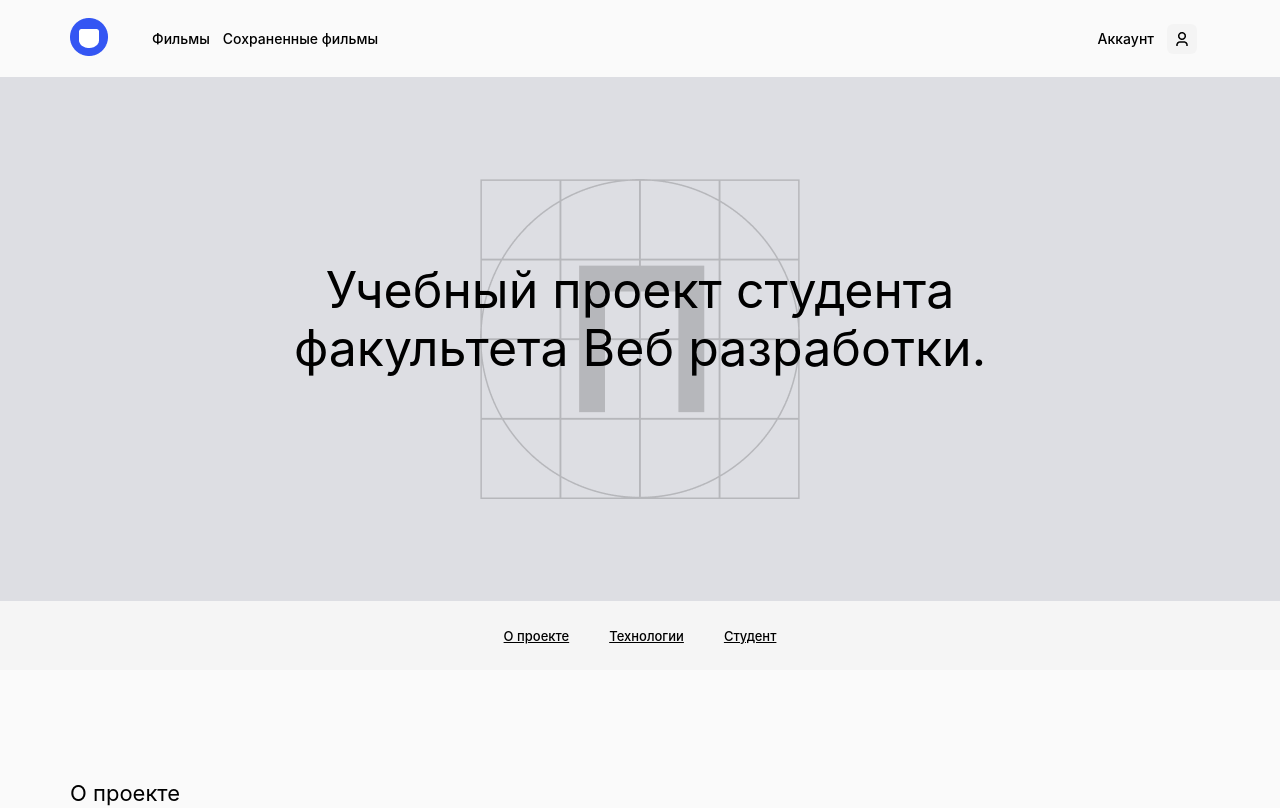
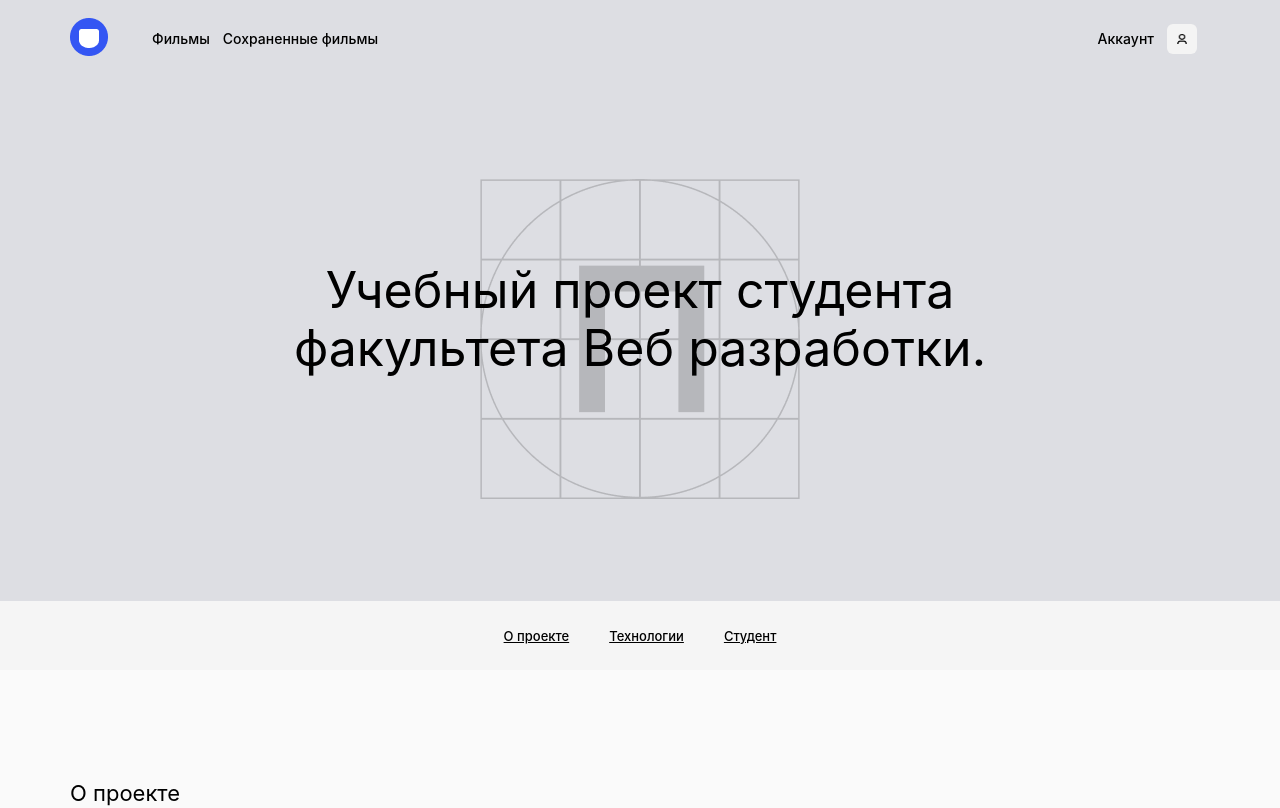
Before and after one commit to FreeStailer/movies-explorer-frontend, a React (Create React App) app: page / in a window 1280 px wide. Shown: the top 808 px of the page. Built offline with nearby package versions, Linux system fonts and the light colour scheme.

Commit message:
Before Review2 level-2

```diff
--- a/src/components/AboutMe/AboutMe.js
+++ b/src/components/AboutMe/AboutMe.js
@@ -18,19 +18,12 @@ function AboutMe() {
             В настоящее время работаю в ООО "РН-Карт" в отделе обеспечения
             процессинга (обеспечение бесперебойности обслуживания топливных карт).
             Так же дополнительно тестирую приложение (QA) по оплате топлива.
-            Очень много приходится с работой сайтов, но сделать ранее ничего
-            не мог, а Практикум помог сделать невероятное.
+            Очень много приходится сталкиваться с работой сайтов, но сделать ранее
+            ничего не мог, а Практикум помог сделать невероятное.
           </p>
           <div className="about-me__social">
-            <a
-              href="https://www.facebook.com/aleksey.suslin/"
-              className="about-me__link"
-            >
-              Facebook
-            </a>
-            <a href="https://github.com/freestailer" className="about-me__link">
-              Github
-            </a>
+            <a href="https://www.facebook.com/aleksey.suslin/" className="about-me__link" target="blank">Facebook</a>
+            <a href="https://github.com/freestailer" className="about-me__link" target="blank">Github</a>
           </div>
         </div>
         <img className="about-me__avatar" src={myPhoto} alt="аватар"></img>
--- /dev/null
+++ b/src/components/Headauth/Headauth.js
@@ -0,0 +1,13 @@
+import React from "react";
+import { Link } from "react-router-dom";
+
+function Headauth() {
+    return(
+            <div className="header__container_auth">
+                <Link to="/signup" className="header__signup">Регистрация</Link>
+                <button className="header__button">Войти</button>
+            </div>
+    )
+}
+
+export default Headauth;
--- a/src/components/Header/Header.css
+++ b/src/components/Header/Header.css
@@ -18,6 +18,7 @@
   justify-content: space-between;
   /* overflow: hidden; */
 }
+
 .header_white {
   background-color: #fafafa;
 }
@@ -26,7 +27,7 @@
   background-size: contain;
   min-height: 38px;
 }
-  .header__container {
+.header__container_auth {
   display: flex;
   flex-direction: row;
   font-style: normal;
@@ -36,6 +37,26 @@
   font-size: 12px;
   line-height: 16px;
 }
+
+.header__container_auth_hidden {
+  display: none;
+}
+
+.header__container_movies {
+  display: flex;
+  flex-direction: row;
+  font-style: normal;
+  justify-content: center;
+  align-content: center;
+  font-weight: 500;
+  font-size: 12px;
+  line-height: 16px;
+}
+
+.header__container_movies_hidden{
+  display: none;
+}
+
 .header__signup {
   margin-right: 30px;
   text-decoration: none;
@@ -73,8 +94,8 @@
 }
 
 .header__icon {
-    width: 12px;
-    height: 14px;
+  width: 10px;
+  height: 10px;
   align-self: center;
 }
 
@@ -86,6 +107,9 @@
   text-decoration: none;
   color: black;
   align-self: center;
+}
+.header__account_bold {
+  font-weight: bold;
 }
 
 .header__account:hover {
@@ -206,9 +230,11 @@
     padding: 18px 30px;
   }
 
-    .header__container {
+
+  .header__container_movies {
     visibility: hidden;
   }
+
 
   .header__hamburger-menu {
     visibility: visible;
@@ -225,10 +251,16 @@
   .header__signup {
     margin-right: 14px;
   }
-    .header__container {
+  .header__container_auth {
     font-size: 10px;
     line-height: 16px;
   }
+
+  .header__container_movies {
+    font-size: 10px;
+    line-height: 16px;
+  }
+
   .header__button {
     width: 54px;
     height: 26px;
@@ -236,7 +268,6 @@
   .header__signup {
     margin-right: 14px;
   }
-
   .menu__box {
     width: 100%;
     padding: 144px 10px 48px;
--- a/src/components/Header/Header.js
+++ b/src/components/Header/Header.js
@@ -1,80 +1,26 @@
 import React from "react";
-// eslint-disable-next-line
-import { Link } from "react-router-dom";
+import { Link, useLocation } from "react-router-dom";
 import "./Header.css";
 import logo from "../../images/logo.png";
-// eslint-disable-next-line
-import userIcon from "../../images/icon-main.png";
+import Headmovies from "../Headmovies/Headmovies";
+import Headauth from "../Headauth/Headauth";
+
 
 function Header() {
+
+    const isLogin = true; // стейт true или false для проверки
+    const location = useLocation().pathname;
+
     return(
-        <header className="header header_white">
+        <header className={location === "/" ? "header" : "header header_white"}>
             <Link to="/">
                 <div className="header__logo">
                     <img alt="Logotip" src={logo} />
                 </div>
             </Link>
-
-            <div className="header__menu">
-                <div className="header__container">
-                    <Link to="/movies" className="header__account">Фильмы</Link>
-                    <Link to="/saved-movies" className="header__account">Сохраненные фильмы</Link>
-                </div>
-
-
-                <div className="header__container">
-                    <Link to="/profile" className="header__account">Аккаунт</Link>
-
-                    <Link to="/profile" className="header__link">
-                        <img src={userIcon} alt="Account icon" className="header__icon" />
-                    </Link>
-                    <div className="header__hamburger-menu">
-                        <input id="menu__toggle" type="checkbox" />
-                        <label className="menu__btn" htmlFor="menu__toggle">
-                            <span></span>
-                        </label>
-                        <ul className="menu__box">
-                            <li>
-                                <Link to="/" className="menu__item">Главная</Link>
-                            </li>
-                            <li>
-                                <Link to="/movies" className="menu__item">Фильмы{" "}</Link>
-                            </li>
-                            <li>
-                                <Link to="/saved-movies" className="menu__item">{" "}Сохраненные фильмы{" "}</Link>
-                            </li>
-                            <li>
-                                <div className="menu__container">
-                                    <Link to="/profile" className="menu__link">Аккаунт</Link>
-                                    <Link to="/profile" className="header__link">
-                                        <img src={userIcon} alt="иконка" className="header__icon" />
-                                    </Link>
-                                </div>
-                            </li>
-                        </ul>
-                    </div>
-                </div>
-            </div>
+            {isLogin ? <Headmovies /> : <Headauth />}
         </header>
     );
 }
 
 export default Header;
-
-// логин и регистрация
-
-// function Header() {
-//     return(
-//         <header className="header">
-//             <div className="header__logo">
-//                 <img alt="лого" src={logo} />
-//             </div>
-//             <div className="header__container">
-//                 <Link to="/signup" className="header__signup">Регистрация</Link>
-//                 <button className="header__button">Войти</button>
-//             </div>
-//         </header>
-//     );
-// }
-
-// export default Header;
--- /dev/null
+++ b/src/components/Headmovies/Headmovies.js
@@ -0,0 +1,50 @@
+import React from "react";
+import { Link, useLocation } from "react-router-dom";
+import userIcon from "../../images/icon-main.png";
+
+function Headmovies() {
+    const location = useLocation().pathname;
+
+    return(
+        <div className="header__menu">
+            <div className="header__container_movies">
+                <Link to="/movies" className={location === "/movies" ? "header__account header__account_bold" : "header__account"}>Фильмы</Link>
+                <Link to="/saved-movies" className={location === "/saved-movies" ? "header__account header__account_bold" : "header__account"}>Сохраненные фильмы</Link>
+            </div>
+            <div className="header__container_movies">
+                <Link to="/profile" className="header__account">Аккаунт</Link>
+
+                <Link to="/profile" className="header__link">
+                    <img src={userIcon} alt="Account icon" className="header__icon" />
+                </Link>
+                <div className="header__hamburger-menu">
+                    <input id="menu__toggle" type="checkbox" />
+                    <label className="menu__btn" htmlFor="menu__toggle">
+                        <span></span>
+                    </label>
+                    <ul className="menu__box">
+                        <li>
+                            <Link to="/" className="menu__item">Главная</Link>
+                        </li>
+                        <li>
+                            <Link to="/movies" className="menu__item">Фильмы{" "}</Link>
+                        </li>
+                        <li>
+                            <Link to="/saved-movies" className="menu__item">{" "}Сохраненные фильмы{" "}</Link>
+                        </li>
+                        <li>
+                            <div className="menu__container">
+                                <Link to="/profile" className="menu__link">Аккаунт</Link>
+                                <Link to="/profile" className="header__link">
+                                    <img src={userIcon} alt="иконка" className="header__icon" />
+                                </Link>
+                            </div>
+                        </li>
+                    </ul>
+                </div>
+            </div>
+        </div>
+    )
+}
+
+export default Headmovies;
--- a/src/components/SearchForm/SearchForm.css
+++ b/src/components/SearchForm/SearchForm.css
@@ -17,7 +17,7 @@
     margin-bottom: 69px;
   }
   .search__form:hover {
-    box-shadow: 5px 5px 10px rgba(131, 35, 209, 0.664);
+    box-shadow: 5px 5px 10px #3456f3;
   }
   .input {
     font-style: normal;
```
Lines whose indentation alone changed are shown as unchanged.
